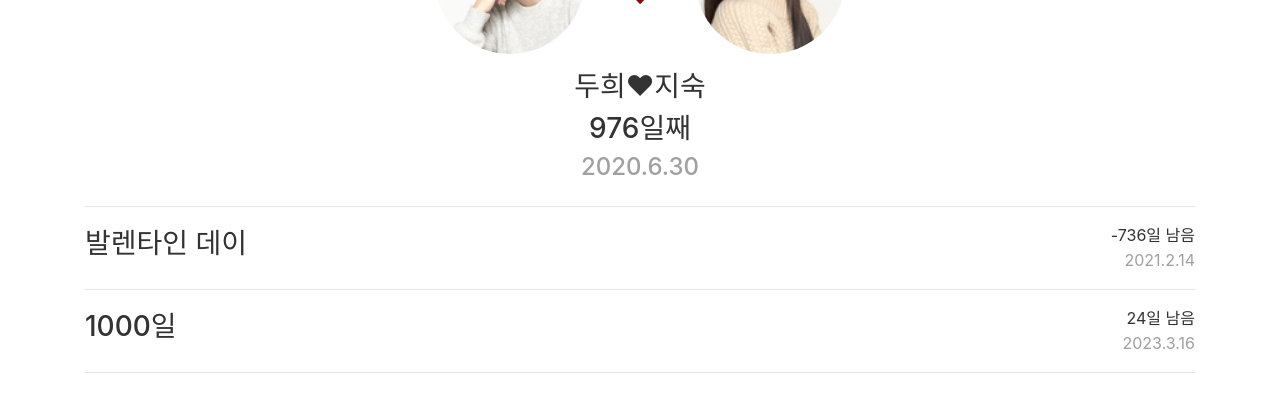
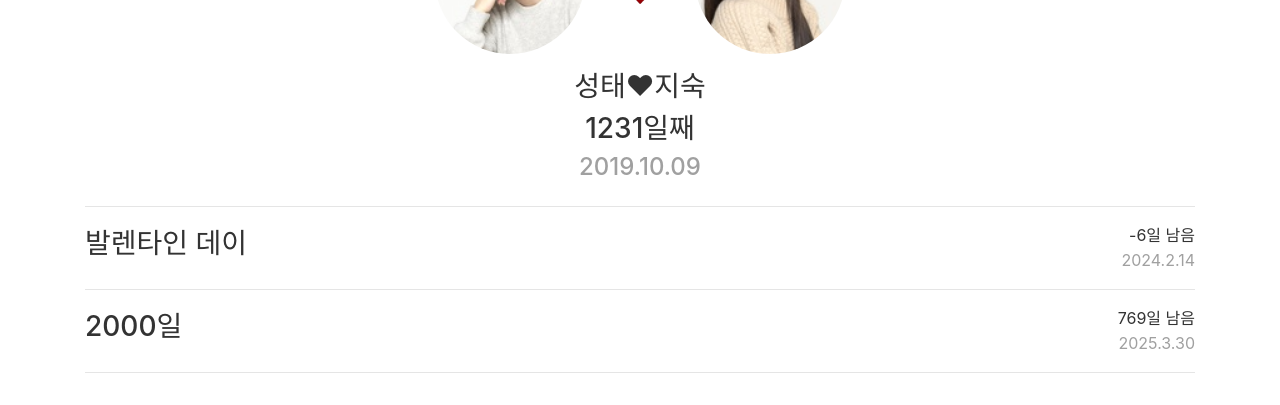
Before and after one commit to SungT318/STrepo, a plain HTML site: page index.html in a window 1280 px wide. Shown: the part 146-551 px from the top of the page. Drawn offline with nearby package versions, Linux system fonts and the light colour scheme.

Commit message:
Update index.html
코드 내거에 맞게 변경

```diff
--- a/index.html
+++ b/index.html
@@ -63,21 +63,21 @@
         <img id='jisook' src="jisook.jpeg" alt="jisook">
     </section>
     <div class='container d-flex flex-column justify-content-center align-items-center mt-3'>
-        <h3>두희♥지숙</h3>
+        <h3>성태♥지숙</h3>
         <h3 id='love'>0일째</h3>
-        <h4 class="date">2020.6.30</h4>
+        <h4 class="date">2019.10.09</h4>
     </div>
     <hr/>
     <section class='special-day'>
         <h3 class='title'>발렌타인 데이</h3>
         <div class='date-box'>
             <p id='valentine' class='days-left'>0일 남음</p>
-            <p class='date'>2021.2.14</p>
+            <p class='date'>2024.2.14</p>
         </div>
     </section>
     <hr/>
     <section class='special-day'>
-        <h3 class='title'>1000일</h3>
+        <h3 class='title'>2000일</h3>
         <div class='date-box'>
             <p id='thousand' class='days-left'>0일 남음</p>
             <p id='thousand-date' class='date'>0000.00.00</p>
@@ -90,7 +90,7 @@
   crossorigin="anonymous"></script>
     <script>
         var now = new Date();
-        var start = new Date('2020-06-20');
+        var start = new Date('2019-10-09');
 
         //우리 몇 일째?
         var timeDiff = now.getTime() - start.getTime();
@@ -98,13 +98,13 @@
         $('#love').text(day + '일째');
 
         //기념일까지 남은 날짜는?
-        var valentine = new Date('2021-02-14');
+        var valentine = new Date('2023-02-14');
         var timeDiff2 = valentine.getTime() - now.getTime();
         var day2 = Math.floor(timeDiff2 / (1000 * 60 * 60 * 24) + 1);
         $('#valentine').text(day2 + '일 남음');
 
         //천일은 언제인가?
-        var thousand = new Date(start.getTime() + 999 * (1000 * 60 * 60 * 24));
+        var thousand = new Date(start.getTime() + 1999 * (1000 * 60 * 60 * 24));
         var thousandDate = thousand.getFullYear() + '.' + (thousand.getMonth()+1) + '.' + thousand.getDate();
         $('#thousand-date').text(thousandDate);
 
```
